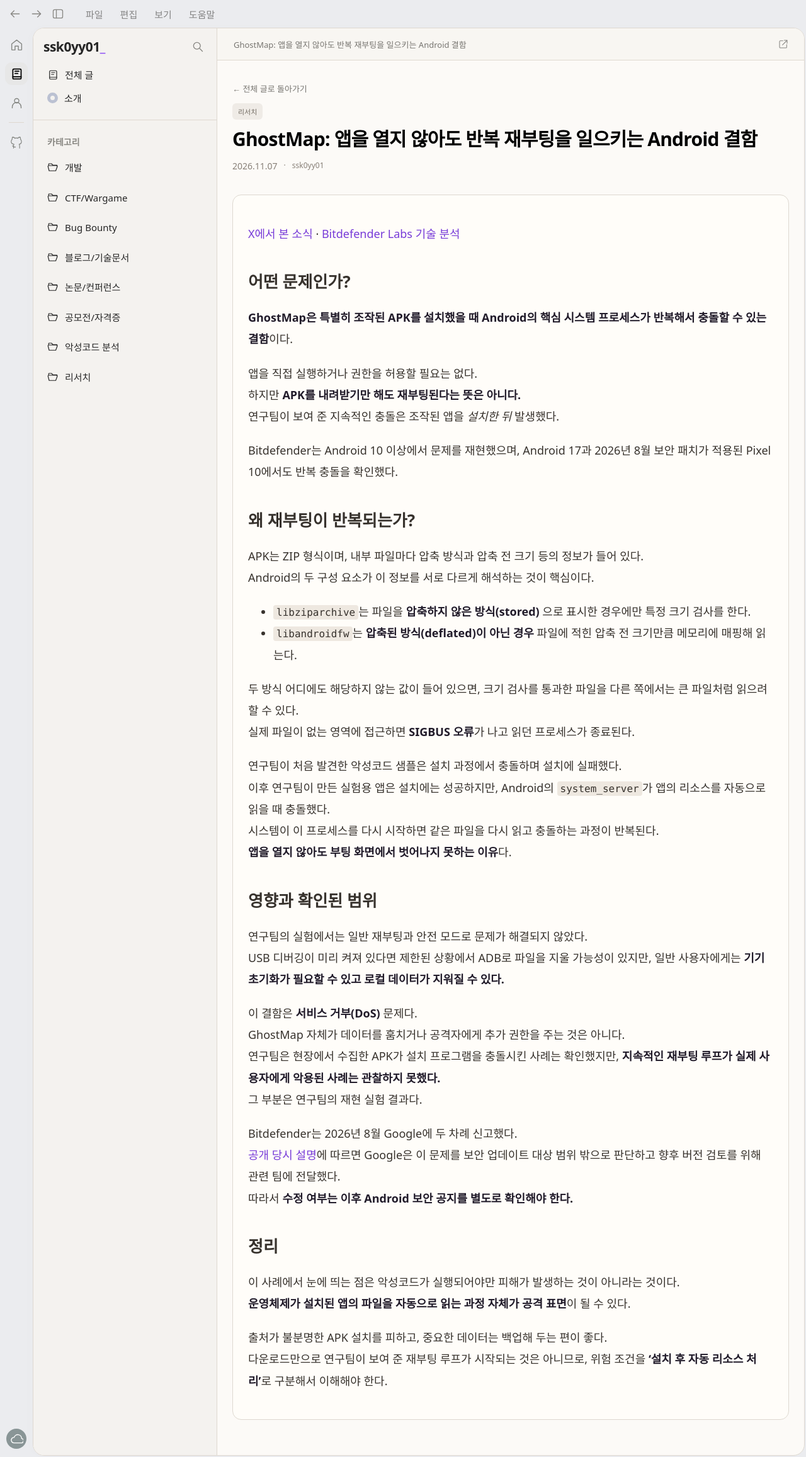
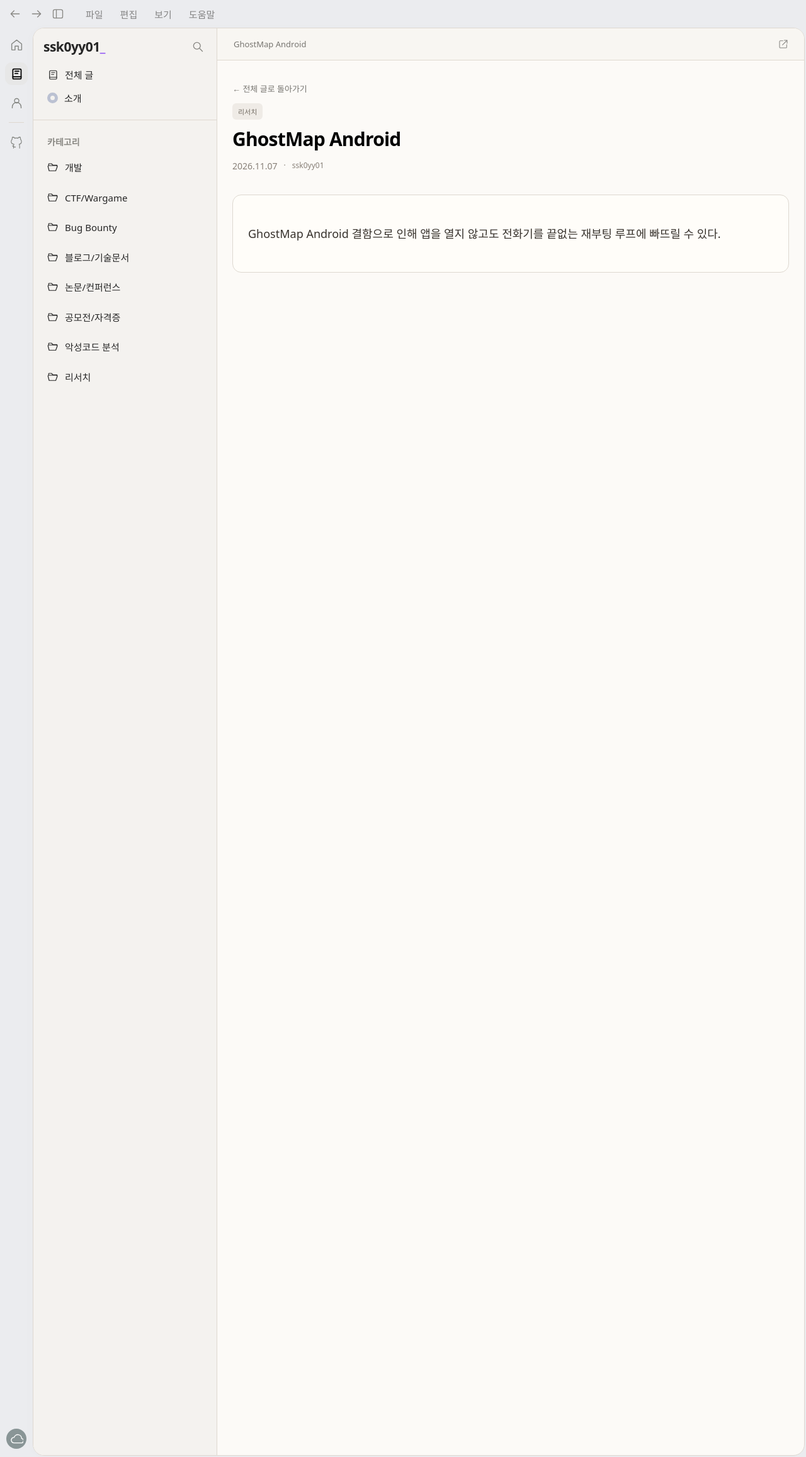
Before and after one commit to ssk0yy01/ssk0yy01.github.io, a Jekyll site: the page built from _posts/2026-11-07-ghostmap-android-crash-loop.md, in a window 1280 px wide. Shown: the whole page at 63% size. Built offline with Jekyll 4.4.1, drawn with Linux system fonts in a browser that asks for light colours.

Commit message:
Shorten GhostMap post to requested sentence

```diff
--- a/_posts/2026-11-07-ghostmap-android-crash-loop.md
+++ b/_posts/2026-11-07-ghostmap-android-crash-loop.md
@@ -1,43 +1,10 @@
 ---
 layout: post
-title: "GhostMap: 앱을 열지 않아도 반복 재부팅을 일으키는 Android 결함"
-description: "Bitdefender가 공개한 GhostMap의 발생 원리와 재현 범위, 실제 관측 여부를 정리한 보안 이슈"
+title: "GhostMap Android"
+description: "GhostMap Android 결함으로 인해 앱을 열지 않고도 전화기를 끝없는 재부팅 루프에 빠뜨릴 수 있다."
 date: 2026-11-07 00:00:00 +0900
 categories: [research]
 topic: system
 ---
 
-[X에서 본 소식](https://x.com/The_Cyber_News/status/2118428133737275893) · [Bitdefender Labs 기술 분석](https://www.bitdefender.com/en-us/blog/labs/ghostmap-android)
-
-## 어떤 문제인가?
-
-**GhostMap은 특별히 조작된 APK를 설치했을 때 Android의 핵심 시스템 프로세스가 반복해서 충돌할 수 있는 결함**이다.
-
-앱을 직접 실행하거나 권한을 허용할 필요는 없다. 하지만 **APK를 내려받기만 해도 재부팅된다는 뜻은 아니다.** 연구팀이 보여 준 지속적인 충돌은 조작된 앱을 *설치한 뒤* 발생했다.
-
-Bitdefender는 Android 10 이상에서 문제를 재현했으며, Android 17과 2026년 8월 보안 패치가 적용된 Pixel 10에서도 반복 충돌을 확인했다.
-
-## 왜 재부팅이 반복되는가?
-
-APK는 ZIP 형식이며, 내부 파일마다 압축 방식과 압축 전 크기 등의 정보가 들어 있다. Android의 두 구성 요소가 이 정보를 서로 다르게 해석하는 것이 핵심이다.
-
-- `libziparchive`는 파일을 **압축하지 않은 방식(stored)** 으로 표시한 경우에만 특정 크기 검사를 한다.
-- `libandroidfw`는 **압축된 방식(deflated)이 아닌 경우** 파일에 적힌 압축 전 크기만큼 메모리에 매핑해 읽는다.
-
-두 방식 어디에도 해당하지 않는 값이 들어 있으면, 크기 검사를 통과한 파일을 다른 쪽에서는 큰 파일처럼 읽으려 할 수 있다. 실제 파일이 없는 영역에 접근하면 **SIGBUS 오류**가 나고 읽던 프로세스가 종료된다.
-
-연구팀이 처음 발견한 악성코드 샘플은 설치 과정에서 충돌하며 설치에 실패했다. 이후 연구팀이 만든 실험용 앱은 설치에는 성공하지만, Android의 `system_server`가 앱의 리소스를 자동으로 읽을 때 충돌했다. 시스템이 이 프로세스를 다시 시작하면 같은 파일을 다시 읽고 충돌하는 과정이 반복된다. **앱을 열지 않아도 부팅 화면에서 벗어나지 못하는 이유**다.
-
-## 영향과 확인된 범위
-
-연구팀의 실험에서는 일반 재부팅과 안전 모드로 문제가 해결되지 않았다. USB 디버깅이 미리 켜져 있다면 제한된 상황에서 ADB로 파일을 지울 가능성이 있지만, 일반 사용자에게는 **기기 초기화가 필요할 수 있고 로컬 데이터가 지워질 수 있다.**
-
-이 결함은 **서비스 거부(DoS)** 문제다. GhostMap 자체가 데이터를 훔치거나 공격자에게 추가 권한을 주는 것은 아니다. 연구팀은 현장에서 수집한 APK가 설치 프로그램을 충돌시킨 사례는 확인했지만, **지속적인 재부팅 루프가 실제 사용자에게 악용된 사례는 관찰하지 못했다.** 그 부분은 연구팀의 재현 실험 결과다.
-
-Bitdefender는 2026년 8월 Google에 두 차례 신고했다. [공개 당시 설명](https://www.bitdefender.com/en-us/blog/labs/ghostmap-android)에 따르면 Google은 이 문제를 보안 업데이트 대상 범위 밖으로 판단하고 향후 버전 검토를 위해 관련 팀에 전달했다. 따라서 **수정 여부는 이후 Android 보안 공지를 별도로 확인해야 한다.**
-
-## 정리
-
-이 사례에서 눈에 띄는 점은 악성코드가 실행되어야만 피해가 발생하는 것이 아니라는 것이다. **운영체제가 설치된 앱의 파일을 자동으로 읽는 과정 자체가 공격 표면**이 될 수 있다.
-
-출처가 불분명한 APK 설치를 피하고, 중요한 데이터는 백업해 두는 편이 좋다. 다운로드만으로 연구팀이 보여 준 재부팅 루프가 시작되는 것은 아니므로, 위험 조건을 **'설치 후 자동 리소스 처리'**로 구분해서 이해해야 한다.
+GhostMap Android 결함으로 인해 앱을 열지 않고도 전화기를 끝없는 재부팅 루프에 빠뜨릴 수 있다.
```
